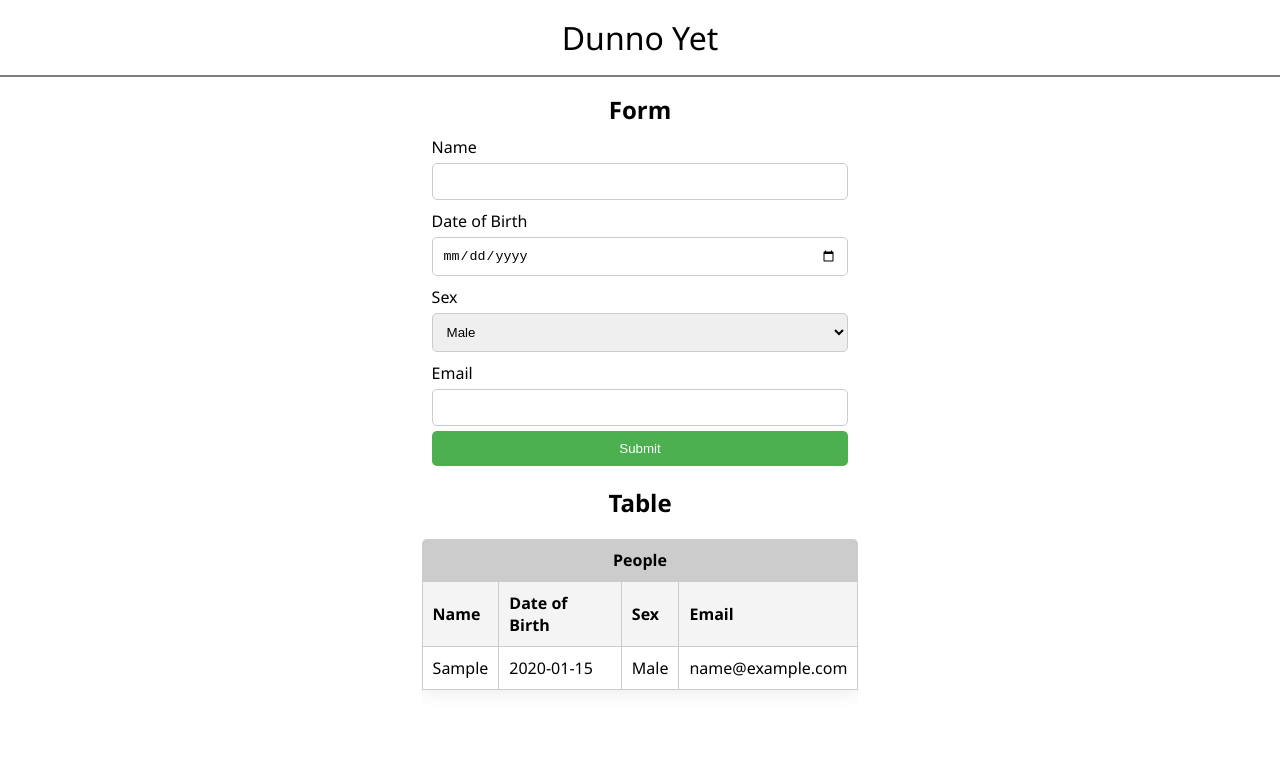
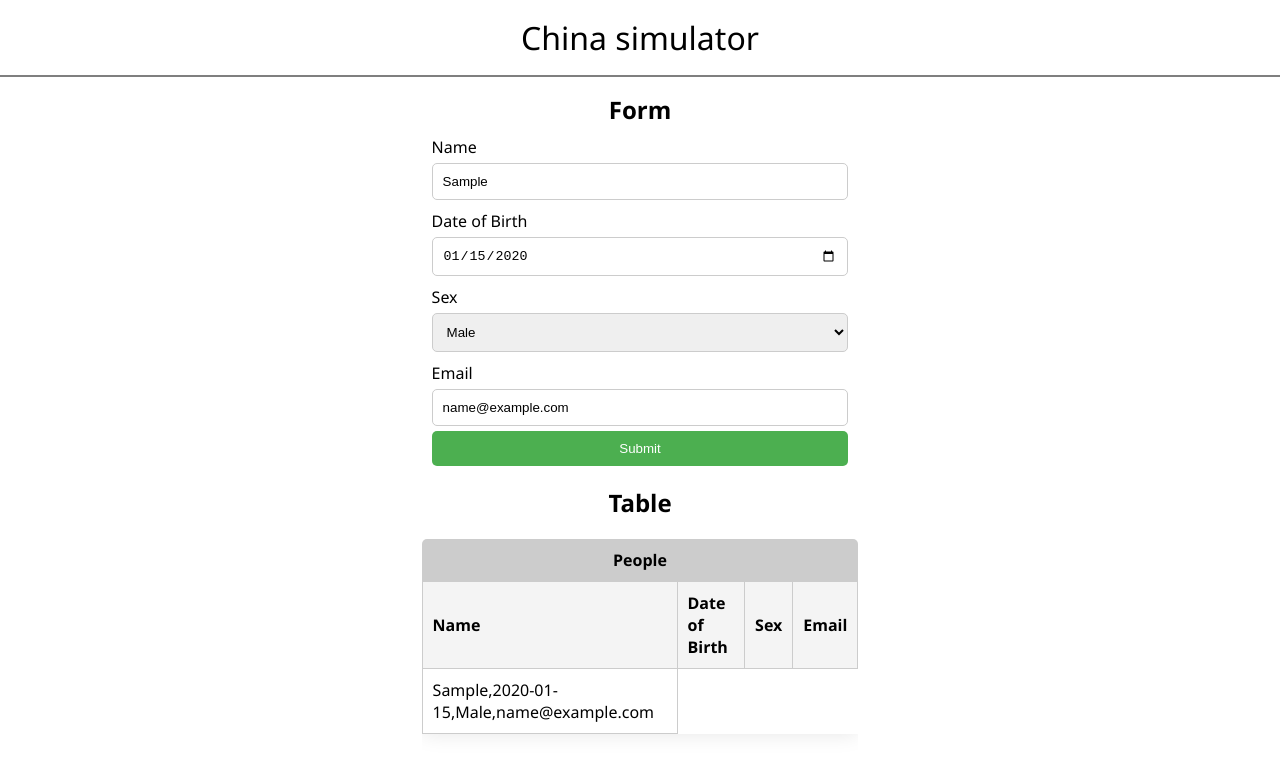
Before and after one commit to odinellefsen/webskipanir_setur_2024, a website: page required_assignment_1/public/html/index.html in a window 1280 px wide. Both pictures are taken after typing "Sample", "2020-01-15", "name@example.com" into the empty fields and a click on the input "Submit". Drawn offline with Linux system fonts and the light colour scheme.

Commit message:
added local storage

```diff
--- /dev/null
+++ b/required_assignment_1/package.json
@@ -0,0 +1,5 @@
+{
+  "dependencies": {
+    "express": "^4.19.2"
+  }
+}
--- a/required_assignment_1/public/html/index.html
+++ b/required_assignment_1/public/html/index.html
@@ -8,7 +8,7 @@
   </head>
   <body>
     <header>
-      <h1>Dunno Yet</h1>
+      <h1>China simulator</h1>
     </header>
     <div class="main-content">
       <div class="form-and-table">
@@ -17,14 +17,13 @@
           <label for="name">Name</label>
           <input type="text" id="name" name="name" required>
 
-          <label for="DOB">Date of Birth</label>
+          <label for="date">Date of Birth</label>
           <input type="date" id="date" name="date" required>
 
-          <label for="DOB">Sex</label>
+          <label for="sex">Sex</label>
           <select id="sex">
             <option value="0">Male</option>
             <option value="1">Female</option>
-            <option value="2">Intersex</option>
           </select>
 
           <label for="email">Email</label>
@@ -49,6 +48,7 @@
             rows="5"
             caption="People"
             headers='["Name", "Date of Birth", "Sex", "Email"]'
+            id="user-table"
           ></custom-form>
         </div>
       </div>
--- a/required_assignment_1/public/js/index.js
+++ b/required_assignment_1/public/js/index.js
@@ -84,13 +84,11 @@ class CustomForm extends HTMLElement {
         const data = JSON.parse(this.getAttribute('data') || '[]');
         this.tbody.innerHTML = '';
 
+        const tr = document.createElement('tr');
         data.forEach(row => {
-            const tr = document.createElement('tr');
-            row.forEach(cell => {
-                const td = document.createElement('td');
-                td.textContent = cell;
-                tr.appendChild(td);
-            });
+            const td = document.createElement('td');
+            td.textContent = row;
+            tr.appendChild(td);
             this.tbody.appendChild(tr);
         });
     }
@@ -98,9 +96,19 @@ class CustomForm extends HTMLElement {
 
 window.customElements.define('custom-form', CustomForm);
 
+function storeData(data) {
+    const currentlyStored = fetchData();
+    currentlyStored.push(data);
+    localStorage.setItem('people-table-data', JSON.stringify(currentlyStored));
+}
+
+function fetchData() {
+    const storedArray = localStorage.getItem('people-table-data');
+    console.log('json parse: ', JSON.parse(storedArray));
+    return JSON.parse(storedArray) || [];
+}
+
 document.addEventListener('DOMContentLoaded', () => {
-    let formData = [];
-
     const form = document.getElementById("personForm");
     form.addEventListener("submit", function(event) {
         event.preventDefault();
@@ -112,11 +120,13 @@ document.addEventListener('DOMContentLoaded', () => {
             document.getElementById('email').value
         ];
 
-        formData.push(userData);
+        storeData(userData);
 
-        const customForm = document.querySelector('custom-form');
-        customForm.setAttribute('data', JSON.stringify(formData));
+        const allTableData = fetchData();
 
-        form.reset();
+        const customForm = document.querySelector('#user-table');
+        customForm.setAttribute('data', JSON.stringify(allTableData));
+
+        // form.reset();
     });
 });
```
Also changed, not shown: required_assignment_1/api/server.js (+0 -21 lines), 1 other file.
